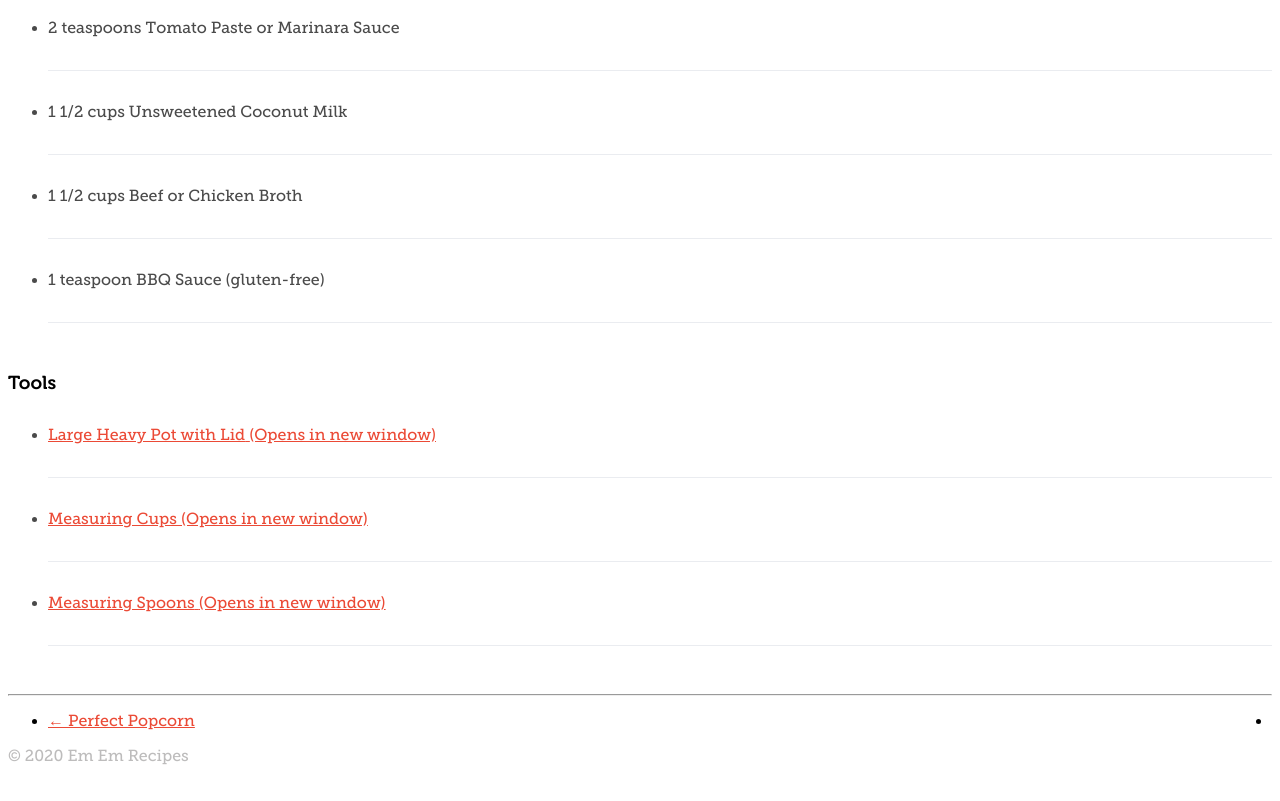
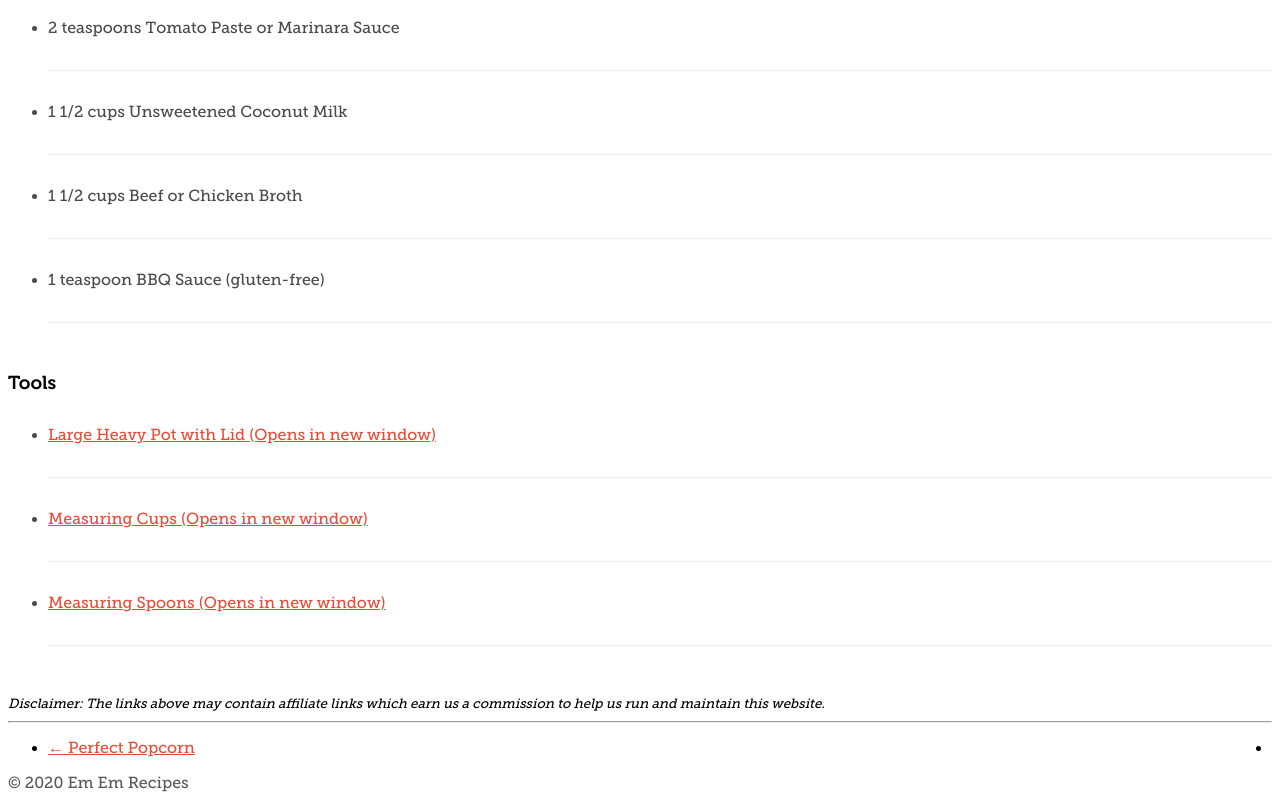
Before and after one commit to mtycks/em-em-recipes, a Gatsby site: page /gluten-free-hamburger-helper/ in a window 1280 px wide. Shown: the part 3573-4374 px from the top of the page. Before the commit the page ends 4347 px from the top, so only its background shows below. Built offline with nearby package versions, Linux system fonts and the light colour scheme; Gatsby itself is replaced by a stand-in of ours; some packages are replaced by stand-ins of ours.

Commit message:
Updated footer text color and added disclaimer to recipe sidebar

```diff
--- a/src/styles/styles.scss
+++ b/src/styles/styles.scss
@@ -410,7 +410,7 @@ button.btn.btn-primary{
     }
 
 #main_footer{
-    color:#bdbcbc;
+    color:#595959;
 }
 
 @media(min-width:768px) and (max-width:991px){
--- a/src/templates/recipe-page.js
+++ b/src/templates/recipe-page.js
@@ -122,6 +122,9 @@ class RecipePageTemplate extends React.Component {
                             </li>
                         ))}
                     </ul>
+                    <div className="affiliate-disclaimer">
+                      <small><em>Disclaimer: The links above may contain affiliate links which earn us a commission to help us run and maintain this website.</em></small>
+                    </div>
                   </Col>
                 </Row>
                 <Row className="mb-5 mt-5">
```
